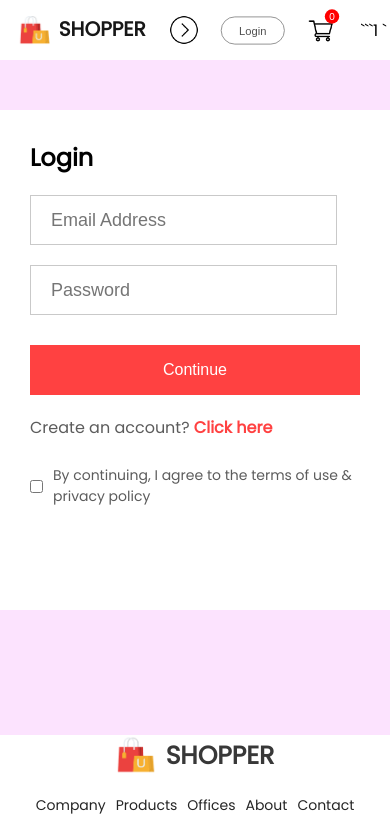
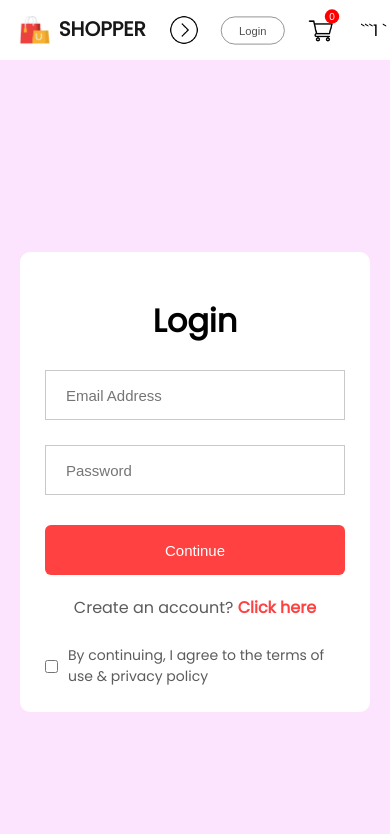
Before and after one commit to karthiktangeti/Shopper-MERN, a React (Create React App) app in the folder frontend/: page /login in a window 390 px wide. Shown: the top 834 px of the page. Built offline with nearby package versions, Linux system fonts and the light colour scheme; no server answers.

Commit message:
Fix login page responsive layout

```diff
--- a/frontend/src/pages/CSS/LoginSignup.css
+++ b/frontend/src/pages/CSS/LoginSignup.css
@@ -1,111 +1,88 @@
 .loginsignup {
-  width: 100%;
-  height: 80vh;
+  min-height: 100vh; /* FIX 1 */
   background: #fce3fe;
-  padding-bottom: 100px;
-  padding-top: 50px;
+  display: flex; /* FIX 2 */
+  align-items: center;
+  justify-content: center;
+  padding: 40px 20px;
 }
+
 .loginsignup-container {
-  width: 580px;
-  height: 600px;
+  width: 100%; /* FIX 3 */
+  max-width: 420px;
   background: white;
-  margin: auto;
-  padding: 40px 60px;
+  padding: 40px;
+  border-radius: 10px;
 }
+
 .loginsignup-container h1 {
   margin: 20px 0px;
+  text-align: center;
 }
+
 .loginsignup-fields {
   display: flex;
   flex-direction: column;
-  gap: 29px;
-  margin-top: 30px;
+  gap: 25px;
+  margin-top: 25px;
 }
+
 .loginsignup-fields input {
-  height: 72px;
+  height: 60px;
   width: 100%;
   padding-left: 20px;
   border: 1px solid #c9c9c9;
   outline: none;
   color: #5c5c5c;
-  font-size: 18px;
+  font-size: 16px;
 }
+
 .loginsignup-container button {
-  width: 580px;
-  height: 72px;
+  width: 100%; /* FIX 4 */
+  height: 60px;
   color: white;
   background: #ff4141;
   margin-top: 30px;
   border: none;
-  font-size: 24px;
+  font-size: 18px;
   font-weight: 500;
   cursor: pointer;
+  border-radius: 6px;
 }
+
 .loginsignup-login {
   margin-top: 20px;
   color: #5c5c5c;
-  font-size: 18px;
+  font-size: 16px;
   font-weight: 500;
+  text-align: center;
 }
+
 .loginsignup-login span {
   color: #ff4141;
   font-weight: 600;
+  cursor: pointer;
 }
+
 .loginsignup-agree {
   display: flex;
   align-items: center;
   margin-top: 25px;
-  gap: 20px;
+  gap: 10px;
   color: #5c5c5c;
-  font-size: 18px;
+  font-size: 14px;
   font-weight: 500;
 }
-@media (max-width: 1280px) {
-  .loginsignup {
-    padding-top: 50px;
+
+/* MOBILE FIX */
+@media (max-width: 480px) {
+  .loginsignup-container {
+    padding: 25px;
   }
-  .loginsignup-container {
-    width: auto;
-    max-width: 500px;
-    max-height: 500px;
-  }
-  .loginsignup-container h1 {
-    margin: 10px 0px;
-  }
-  .loginsignup-fields {
-    gap: 20px;
-    margin-top: 20px;
-  }
-  .loginsignup-fields input {
-    height: 65px;
-    width: 93%;
-  }
+
+  .loginsignup-fields input,
   .loginsignup-container button {
-    width: 100%;
-  }
-  .loginsignup-login {
-    font-size: 16px;
-  }
-  .loginsignup-agree {
-    font-size: 14px;
-    gap: 10px;
+    height: 50px;
+    font-size: 15px;
   }
 }
-@media (max-width: 800px) {
-  .loginsignup-container {
-    padding: 20px 30px;
-  }
-  .loginsignup-container h1 {
-    font-size: 24px;
-  }
-  .loginsignup-fields {
-    margin-top: 20px;
-  }
-  .loginsignup-fields input {
-    height: 50px;
-  }
-  .loginsignup-container button {
-    height: 50px;
-    font-size: 16px;
-  }
-}
```
